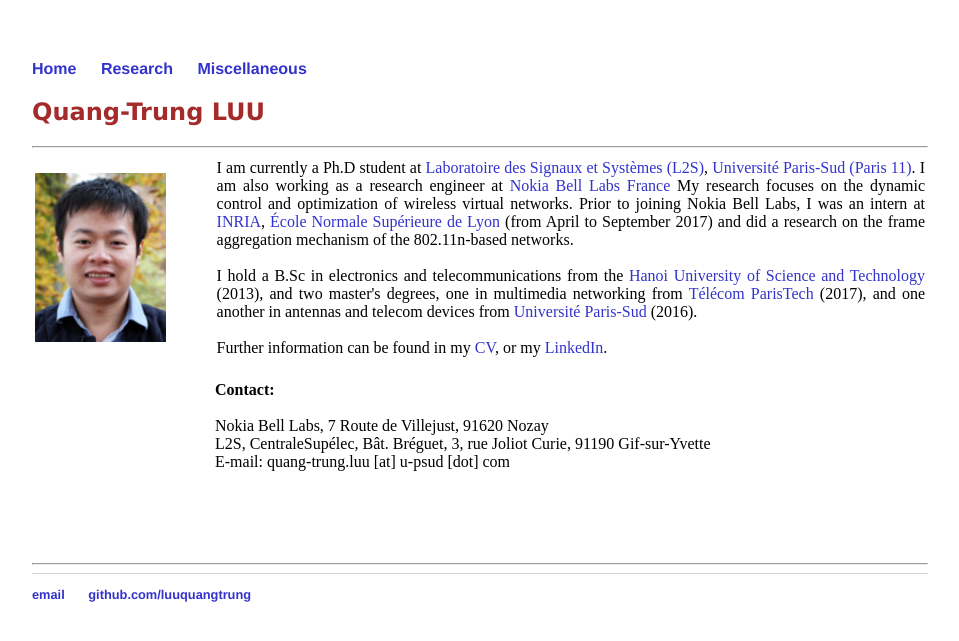
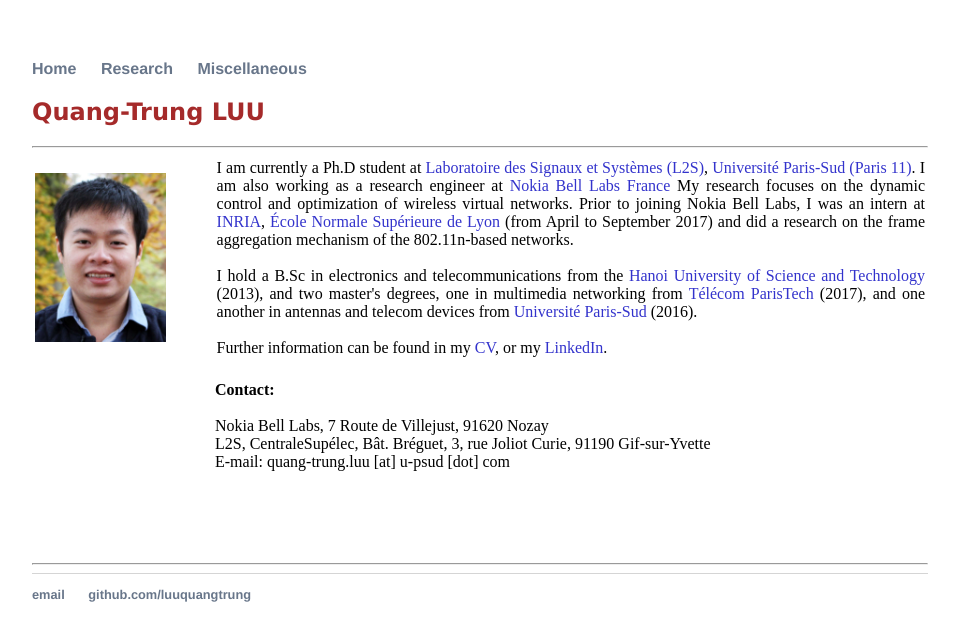
Before and after one commit to luuquangtrung/luuquangtrung.github.io_v1, a Jekyll site: the page built from index.html, in a window 1280 px wide. Shown: the top 641 px of the page, without its empty margins (160-1119 px from the left). Built offline with Jekyll 4.4.1, drawn with Linux system fonts in a browser that asks for light colours.

Commit message:
Update main.css

```diff
--- a/css/main.css
+++ b/css/main.css
@@ -14,7 +14,7 @@
 }
 a {
     text-decoration: none;
-    color: #3333cc;
+    color: #68768a;
 }
 a:hover {
     <!-- text-decoration: underline; -->
```
